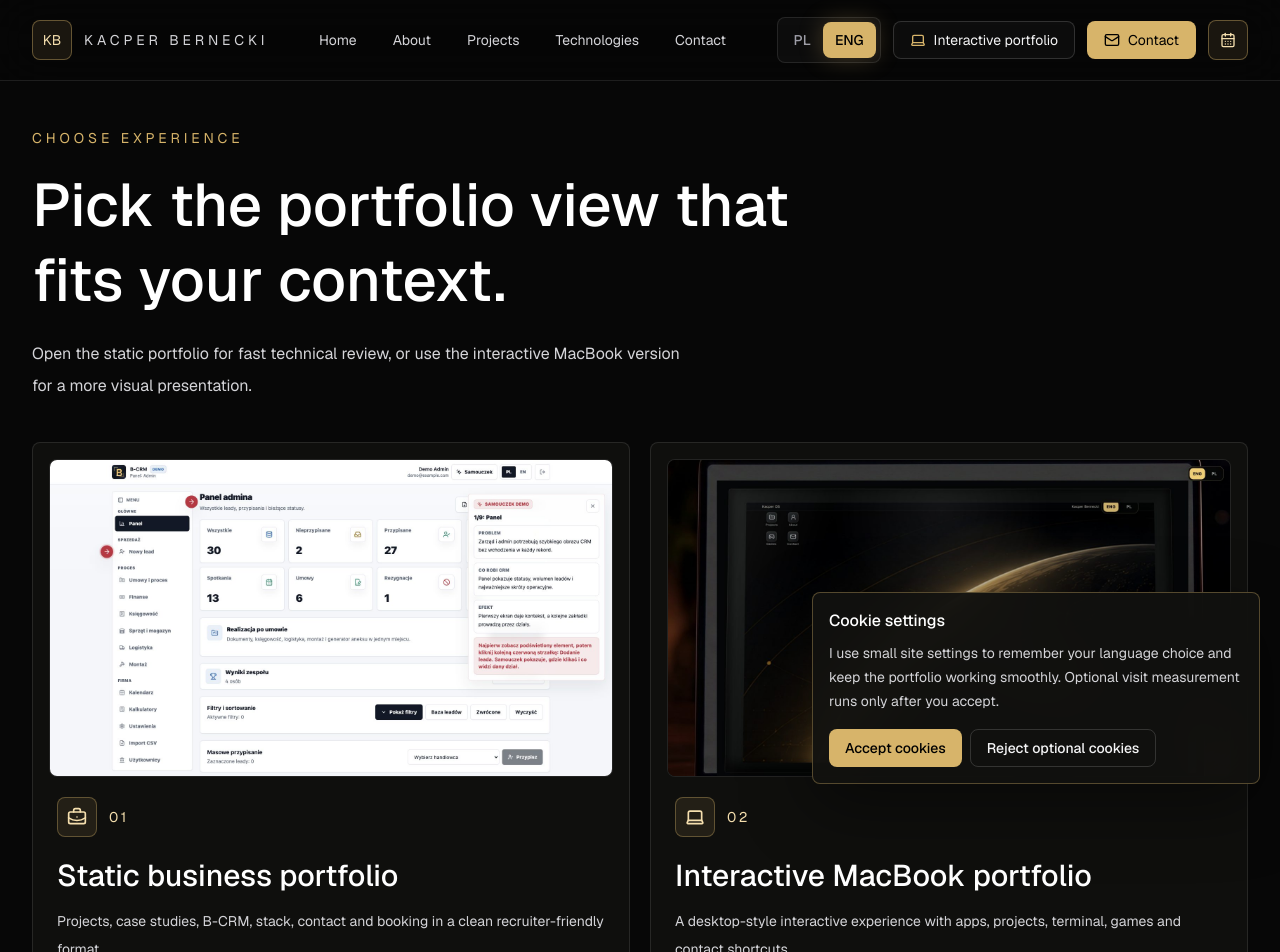
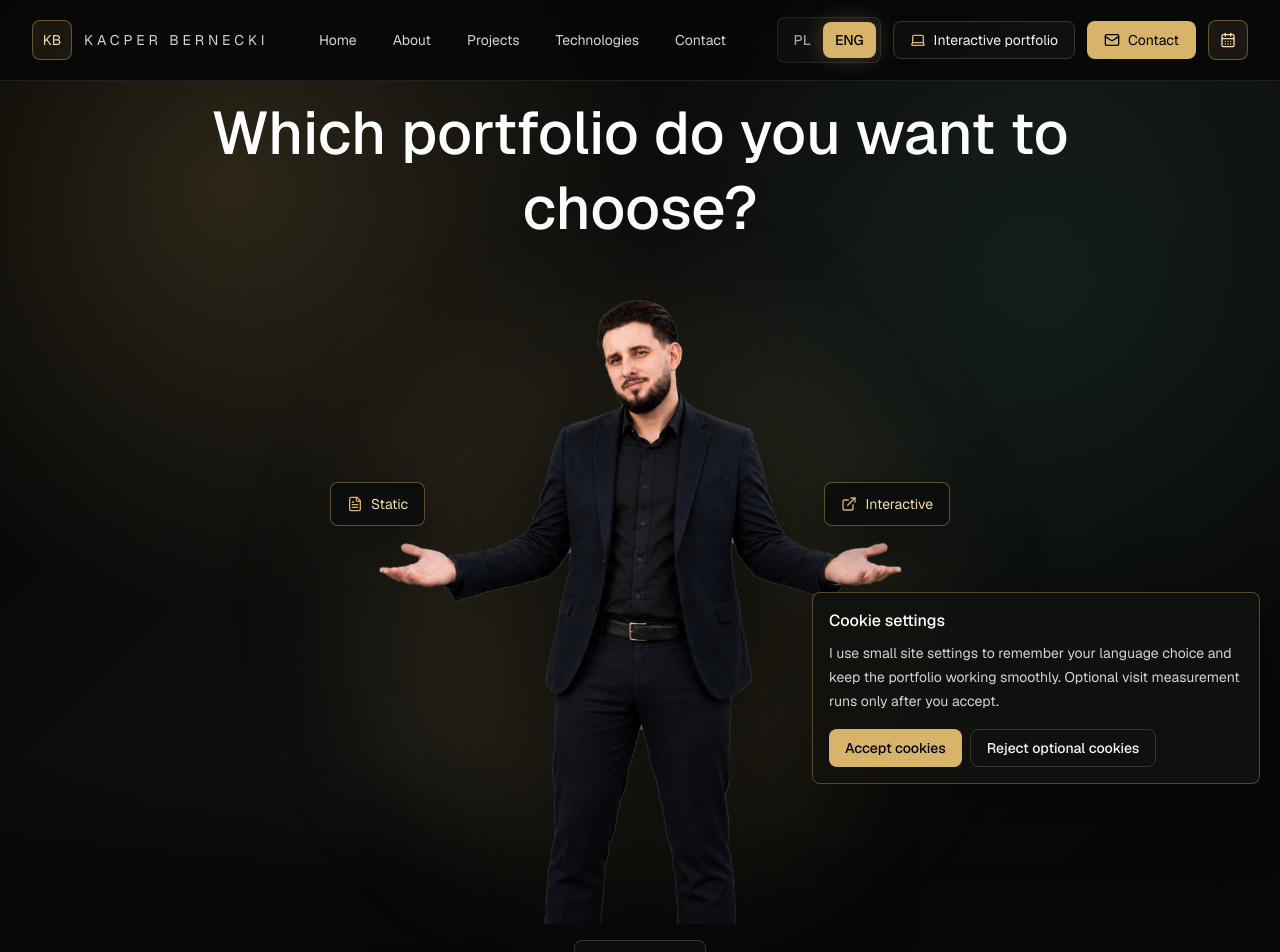
Before and after one commit to ft4k696bk6-prog/kacper-portfolio, a Next.js app: page / in a window 1280 px wide. Shown: the top 952 px of the page. Built offline with nearby package versions, Linux system fonts and the light colour scheme.

Commit message:
Restore final portfolio chooser on home

```diff
--- a/src/components/ChoosePortfolio.tsx
+++ b/src/components/ChoosePortfolio.tsx
@@ -2,136 +2,97 @@
 
 import Image from "next/image";
 import Link from "next/link";
-import { ArrowRight, BriefcaseBusiness, Laptop, Mail } from "lucide-react";
+import { ExternalLink, FileText, Mail } from "lucide-react";
 import { motion } from "framer-motion";
 import { useLanguage } from "@/contexts/LanguageContext";
 
 export function ChoosePortfolio() {
   const { t } = useLanguage();
 
-  const cards = [
-    {
-      title: t.choose.businessTitle,
-      description: t.choose.businessDescription,
-      cta: t.choose.businessCta,
-      href: "/static",
-      image: "/images/projects/bcrm-admin-dashboard.jpg",
-      alt: t.choose.businessImageAlt,
-      icon: BriefcaseBusiness,
-      external: false,
-    },
-    {
-      title: t.choose.interactiveTitle,
-      description: t.choose.interactiveDescription,
-      cta: t.choose.interactiveCta,
-      href: "https://kacper-bernecki.vercel.app",
-      image: "/images/projects/interactive-portfolio-desktop.jpg",
-      alt: t.choose.interactiveImageAlt,
-      icon: Laptop,
-      external: true,
-    },
-  ];
+  const staticHref = "/static";
+  const interactiveHref = "https://kacper-bernecki.vercel.app";
+
+  const choiceButtonClass =
+    "group inline-flex h-11 items-center gap-2 rounded-md border border-[#d7b46a]/40 bg-[#0b0d0c]/92 px-4 text-sm text-[#f5dfae] shadow-[0_18px_45px_rgba(0,0,0,0.42)] backdrop-blur-xl transition hover:-translate-y-0.5 hover:border-[#d7b46a]/75 hover:bg-[#17130b]";
+  const mobileChoiceButtonClass =
+    "pointer-events-auto inline-flex h-8 items-center gap-1.5 rounded-md border border-[#d7b46a]/45 bg-[#0b0d0c]/92 px-2 text-[11px] text-[#f5dfae] shadow-[0_16px_38px_rgba(0,0,0,0.42)] backdrop-blur-xl";
 
   return (
-    <main className="min-h-screen bg-[#070707] px-5 pb-16 pt-32 text-white md:px-8">
-      <section className="mx-auto flex max-w-7xl flex-col gap-10">
+    <main className="relative min-h-screen overflow-hidden bg-[#070707] text-white">
+      <div className="pointer-events-none absolute inset-0 bg-[radial-gradient(circle_at_18%_18%,rgba(215,180,106,0.18),transparent_32%),radial-gradient(circle_at_82%_28%,rgba(34,83,67,0.22),transparent_34%),linear-gradient(135deg,#020202_0%,#10100f_50%,#050505_100%)]" />
+      <div className="pointer-events-none absolute inset-x-0 bottom-0 h-64 bg-gradient-to-t from-[#070707] via-[#070707]/86 to-transparent" />
+
+      <section className="relative mx-auto flex min-h-screen max-w-7xl flex-col items-center px-5 pb-8 pt-28 text-center sm:pt-24 md:px-8 lg:pt-24">
         <motion.div
-          className="max-w-3xl"
+          className="max-w-4xl"
           initial={{ opacity: 0, y: 18 }}
           animate={{ opacity: 1, y: 0 }}
           transition={{ duration: 0.45, ease: "easeOut" }}
         >
-          <p className="text-sm uppercase tracking-[0.28em] text-[#d7b46a]">
-            {t.choose.eyebrow}
-          </p>
-          <h1 className="mt-5 text-4xl leading-tight text-white md:text-6xl">
+          <h1 className="text-4xl leading-tight text-white sm:text-5xl lg:text-6xl">
             {t.choose.title}
           </h1>
-          <p className="mt-5 max-w-2xl text-base leading-8 text-zinc-300">
-            {t.choose.description}
-          </p>
         </motion.div>
 
-        <div className="grid gap-5 lg:grid-cols-2">
-          {cards.map((card, index) => {
-            const Icon = card.icon;
-            const className =
-              "group rounded-md border border-white/10 bg-[#11110f]/90 p-4 transition-all hover:-translate-y-1 hover:border-[#d7b46a]/55";
-            const content = (
-              <>
-                <div className="overflow-hidden rounded-md border border-white/10 bg-black/30">
-                  <Image
-                    src={card.image}
-                    alt={card.alt}
-                    width={1600}
-                    height={900}
-                    sizes="(min-width: 1024px) 45vw, 100vw"
-                    className="aspect-[16/9] h-auto w-full object-cover transition duration-500 group-hover:scale-[1.02]"
-                    priority={index === 0}
-                  />
-                </div>
-                <div className="p-2 pt-5">
-                  <div className="flex items-center gap-3 text-[#f5dfae]">
-                    <span className="grid h-10 w-10 place-items-center rounded-md border border-[#d7b46a]/35 bg-[#d7b46a]/10">
-                      <Icon className="h-5 w-5" />
-                    </span>
-                    <span className="text-sm uppercase tracking-[0.18em]">0{index + 1}</span>
-                  </div>
-                  <h2 className="mt-5 text-2xl leading-tight text-white md:text-3xl">
-                    {card.title}
-                  </h2>
-                  <p className="mt-3 text-sm leading-7 text-zinc-300">{card.description}</p>
-                  <span className="mt-6 inline-flex items-center gap-2 rounded-md bg-[#d7b46a] px-4 py-2 text-sm text-black transition group-hover:shadow-[0_12px_30px_rgba(215,180,106,0.18)]">
-                    {card.cta}
-                    <ArrowRight className="h-4 w-4" />
-                  </span>
-                </div>
-              </>
-            );
+        <motion.div
+          className="relative mt-2 flex w-full max-w-[1120px] flex-col items-center sm:mt-7"
+          initial={{ opacity: 0, y: 24 }}
+          animate={{ opacity: 1, y: 0 }}
+          transition={{ duration: 0.55, delay: 0.08, ease: "easeOut" }}
+        >
+          <div className="pointer-events-none absolute left-1/2 top-[228px] z-20 flex w-full max-w-[360px] -translate-x-1/2 items-center justify-between sm:hidden">
+            <Link href={staticHref} className={mobileChoiceButtonClass}>
+              <FileText className="h-3 w-3 shrink-0 text-[#d7b46a]" />
+              {t.choose.staticLabel}
+            </Link>
+            <a
+              href={interactiveHref}
+              target="_blank"
+              rel="noopener noreferrer"
+              className={mobileChoiceButtonClass}
+            >
+              <ExternalLink className="h-3 w-3 shrink-0 text-[#d7b46a]" />
+              {t.choose.interactiveLabel}
+            </a>
+          </div>
 
-            return card.external ? (
-              <motion.a
-                key={card.href}
-                href={card.href}
+          <div className="relative mt-0 h-[500px] w-full max-w-[1000px] sm:h-[610px] lg:h-[650px]">
+            <div className="absolute left-1/2 top-[194px] z-20 hidden w-full max-w-[620px] -translate-x-1/2 items-center justify-between sm:flex lg:top-[208px]">
+              <Link href={staticHref} className={choiceButtonClass}>
+                <FileText className="h-4 w-4 shrink-0 text-[#d7b46a]" />
+                {t.choose.staticLabel}
+              </Link>
+              <a
+                href={interactiveHref}
                 target="_blank"
                 rel="noopener noreferrer"
-                className={className}
-                initial={{ opacity: 0, y: 24 }}
-                animate={{ opacity: 1, y: 0 }}
-                transition={{ duration: 0.45, delay: 0.08 * index }}
+                className={choiceButtonClass}
               >
-                {content}
-              </motion.a>
-            ) : (
-              <motion.div
-                key={card.href}
-                className={className}
-                initial={{ opacity: 0, y: 24 }}
-                animate={{ opacity: 1, y: 0 }}
-                transition={{ duration: 0.45, delay: 0.08 * index }}
-              >
-                <Link href={card.href}>{content}</Link>
-              </motion.div>
-            );
-          })}
-        </div>
+                <ExternalLink className="h-4 w-4 shrink-0 text-[#d7b46a]" />
+                {t.choose.interactiveLabel}
+              </a>
+            </div>
 
-        <div className="flex flex-wrap gap-3 border-t border-white/10 pt-6">
-          <Link
-            href="/static#projects"
-            className="inline-flex items-center gap-2 rounded-md border border-[#d7b46a]/45 bg-[#d7b46a]/10 px-4 py-2 text-sm text-[#f5dfae] transition hover:border-[#d7b46a]"
-          >
-            {t.choose.projectsCta}
-            <ArrowRight className="h-4 w-4" />
-          </Link>
+            <div className="pointer-events-none absolute left-1/2 top-8 h-[450px] w-[450px] -translate-x-1/2 rounded-full bg-[#d7b46a]/12 blur-3xl sm:top-12 sm:h-[560px] sm:w-[560px]" />
+            <Image
+              src="/images/portfolio-choice-portrait.png"
+              alt={t.choose.imageAlt}
+              width={886}
+              height={1002}
+              priority
+              sizes="(min-width: 1024px) 720px, (min-width: 640px) 620px, 94vw"
+              className="relative z-10 mx-auto h-full w-auto object-contain object-bottom drop-shadow-[0_24px_80px_rgba(0,0,0,0.72)]"
+            />
+          </div>
+
           <Link
             href="/static#contact"
-            className="inline-flex items-center gap-2 rounded-md border border-white/15 px-4 py-2 text-sm text-zinc-100 transition hover:border-[#d7b46a]/60 hover:text-[#f5dfae]"
+            className="relative z-20 mt-4 inline-flex items-center gap-2 rounded-md border border-white/15 bg-white/[0.03] px-4 py-2 text-sm text-zinc-300 transition-colors hover:border-[#d7b46a]/60 hover:text-[#f5dfae]"
           >
             <Mail className="h-4 w-4" />
             {t.choose.contactCta}
           </Link>
-        </div>
+        </motion.div>
       </section>
     </main>
   );
--- a/src/i18n/en.ts
+++ b/src/i18n/en.ts
@@ -31,22 +31,11 @@ export const en = {
     imageAlt: "Kacper Bernecki professional portrait",
   },
   choose: {
-    eyebrow: "Choose experience",
-    title: "Pick the portfolio view that fits your context.",
-    description:
-      "Open the static portfolio for fast technical review, or use the interactive MacBook version for a more visual presentation.",
-    businessTitle: "Static business portfolio",
-    businessDescription:
-      "Projects, case studies, B-CRM, stack, contact and booking in a clean recruiter-friendly format.",
-    businessCta: "Open static portfolio",
-    interactiveTitle: "Interactive MacBook portfolio",
-    interactiveDescription:
-      "A desktop-style interactive experience with apps, projects, terminal, games and contact shortcuts.",
-    interactiveCta: "Open interactive portfolio",
-    projectsCta: "Go to projects",
-    contactCta: "Contact",
-    businessImageAlt: "Static portfolio project section preview",
-    interactiveImageAlt: "Interactive MacBook portfolio preview",
+    title: "Which portfolio do you want to choose?",
+    staticLabel: "Static",
+    interactiveLabel: "Interactive",
+    contactCta: "Contact me",
+    imageAlt: "Kacper Bernecki presenting portfolio choice",
   },
   about: {
     title: "About",
--- a/src/i18n/pl.ts
+++ b/src/i18n/pl.ts
@@ -32,22 +32,11 @@ export const pl: Translations = {
     imageAlt: "Profesjonalny portret Kacpra Berneckiego",
   },
   choose: {
-    eyebrow: "Wybierz widok",
-    title: "Wybierz wersję portfolio pod swój kontekst.",
-    description:
-      "Otwórz statyczne portfolio do szybkiej oceny technicznej albo interaktywną wersję MacBook do bardziej wizualnej prezentacji.",
-    businessTitle: "Statyczne portfolio biznesowe",
-    businessDescription:
-      "Projekty, case studies, B-CRM, stack, kontakt i rezerwacja rozmowy w czystym formacie dla rekrutera lub firmy.",
-    businessCta: "Otwórz statyczne portfolio",
-    interactiveTitle: "Interaktywne portfolio MacBook",
-    interactiveDescription:
-      "Interaktywny pulpit z aplikacjami, projektami, terminalem, grami i skrótami kontaktowymi.",
-    interactiveCta: "Otwórz interaktywne portfolio",
-    projectsCta: "Przejdź do projektów",
+    title: "Które portfolio chcesz wybrać?",
+    staticLabel: "Statyczne",
+    interactiveLabel: "Interaktywne",
     contactCta: "Kontakt",
-    businessImageAlt: "Preview sekcji projektów statycznego portfolio",
-    interactiveImageAlt: "Preview interaktywnego portfolio MacBook",
+    imageAlt: "Kacper Bernecki prezentujący wybór portfolio",
   },
   about: {
     title: "O mnie",
```
Also changed, not shown: public/images/portfolio-choice-portrait.png (added), 1 other file (tests, documents, lock files or other folders).
